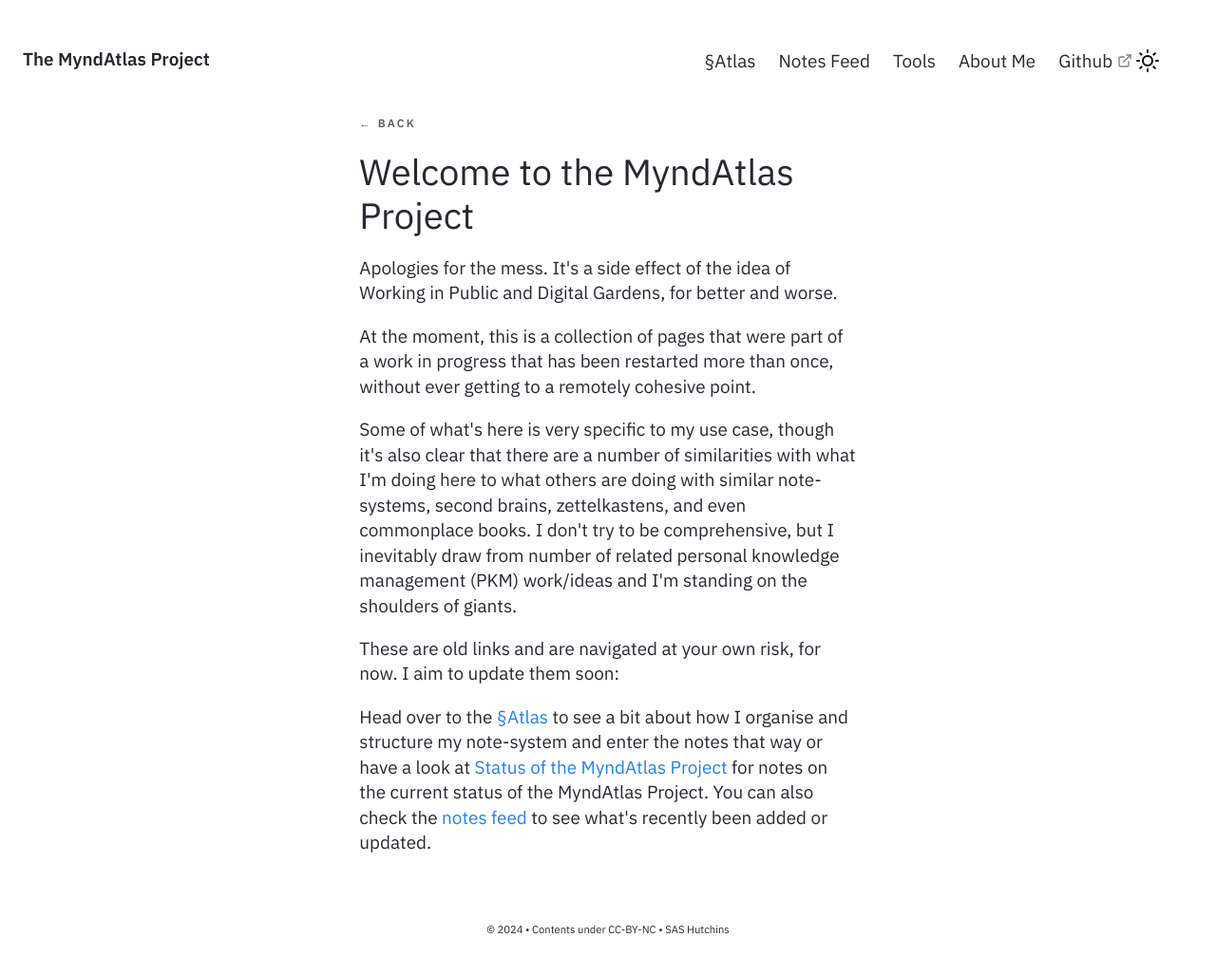
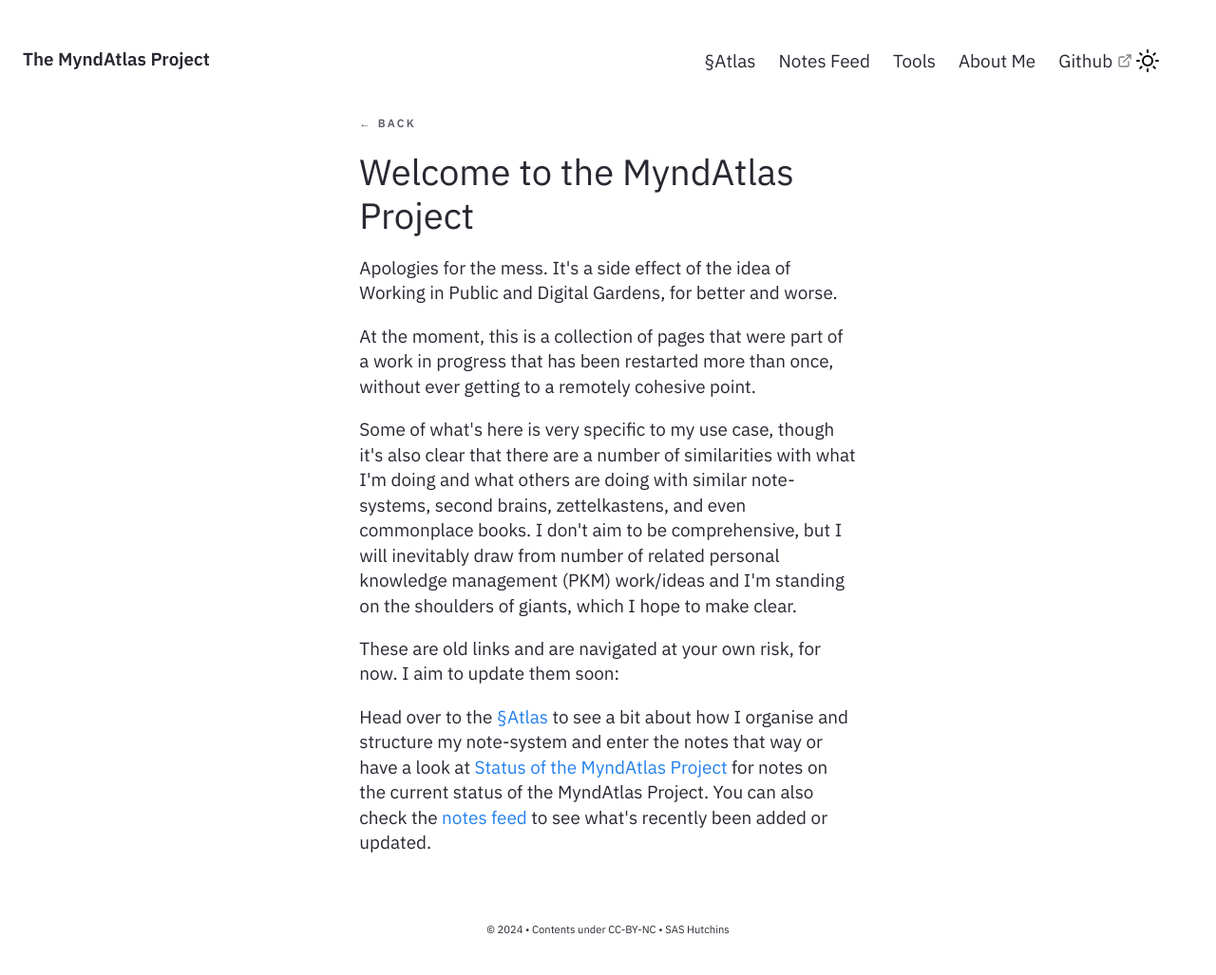
Before and after one commit to myndatlas/myndatlas.github.io, a Jekyll site: the page built from _notes/Public/Welcome to the MyndAtlas Project.md, in a window 1280 px wide. Shown: the whole page at 95% size. Built offline with Jekyll 4.4.1, drawn with Linux system fonts in a browser that asks for light colours.

Commit message:
luna vault update: 2024-05-23 14:51:18

```diff
--- a/_notes/Public/Welcome to the MyndAtlas Project.md
+++ b/_notes/Public/Welcome to the MyndAtlas Project.md
@@ -11,7 +11,7 @@ Apologies for the mess. It's a side effect of the idea of Working in Public and
 
 At the moment, this is a collection of pages that were part of a work in progress that has been restarted more than once, without ever getting to a remotely cohesive point.
 
-Some of what's here is very specific to my use case, though it's also clear that there are a number of similarities with what I'm doing here to what others are doing with similar note-systems, second brains, zettelkastens, and even commonplace books. I don't try to be comprehensive, but I inevitably draw from number of related personal knowledge management (PKM) work/ideas and I'm standing on the shoulders of giants.
+Some of what's here is very specific to my use case, though it's also clear that there are a number of similarities with what I'm doing and what others are doing with similar note-systems, second brains, zettelkastens, and even commonplace books. I don't aim to be comprehensive, but I will inevitably draw from number of related personal knowledge management (PKM) work/ideas and I'm standing on the shoulders of giants, which I hope to make clear.
 
 These are old links and are navigated at your own risk, for now. I aim to update them soon:
 
```
Also changed, not shown: _notes/Public/Digital Gardens and Learning in Public.md (added, +2 -0 lines), _notes/Public/§Areas of Interest.md (+0 -7 lines), _notes/Public/⁋The MyndAtlas Project Website.md (+0 -1 lines), .obsidian/workspace.json.
